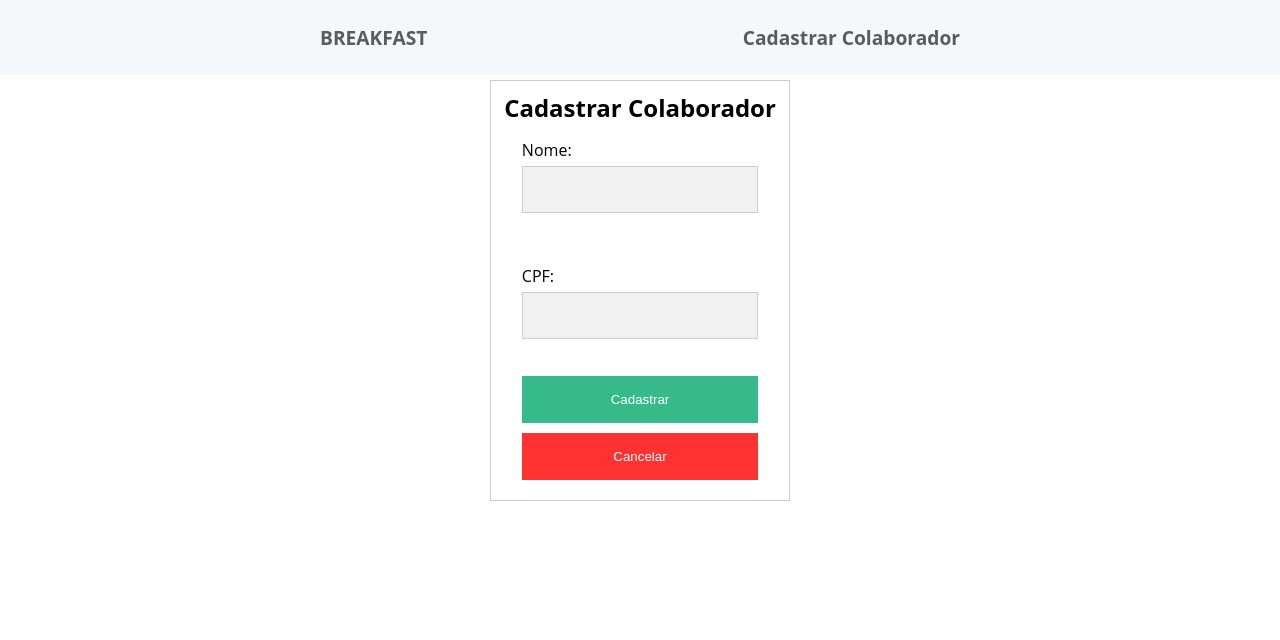
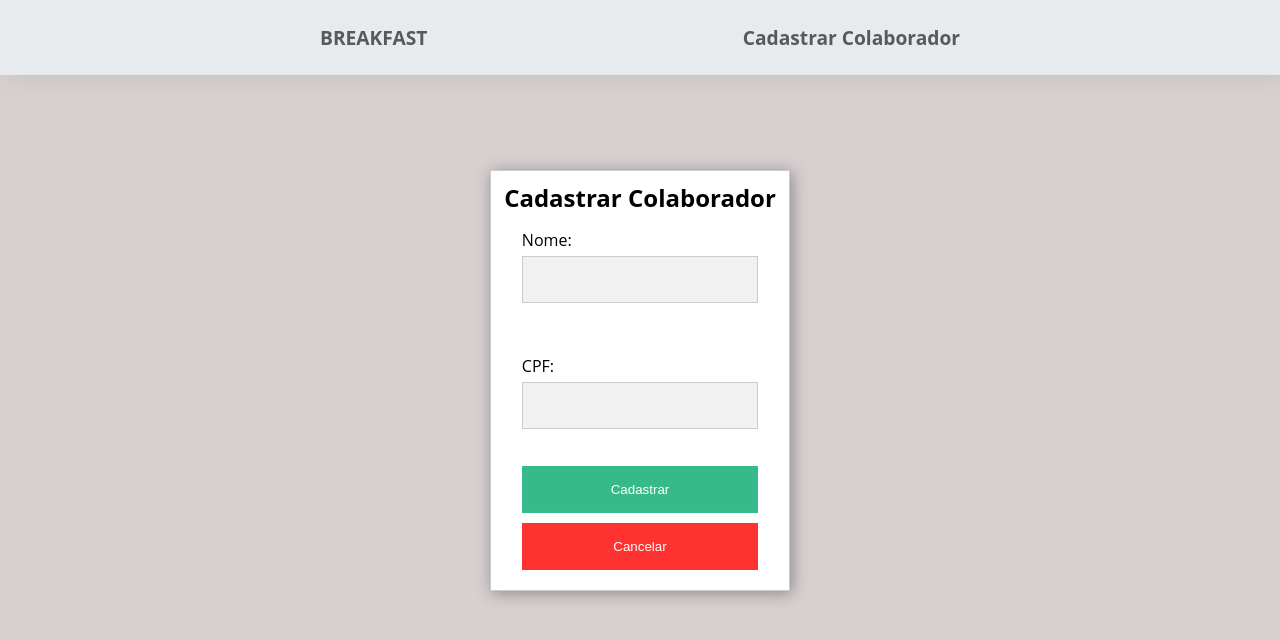
Before and after one commit to MarcosWinicios/breakfast-web, a React (Create React App) app: page /employeeRegistration in a window 1280 px wide. Shown: the top 640 px of the page. Built offline with nearby package versions, Linux system fonts and the light colour scheme; no server answers.

Commit message:
conclused styles

```diff
--- a/src/assets/global.css
+++ b/src/assets/global.css
@@ -1,6 +1,6 @@
 :root {
-    --background-primary-collor: #FFFFFF;
-    --background-secudary-collor: #F5F8FA;
+    --background-primary-collor: #d8d0d0;
+    --background-secudary-collor: #e8ebee;
 }
 
 @import url('https://fonts.googleapis.com/css2?family=Open+Sans:ital,wght@0,300;0,400;0,500;0,600;0,700;0,800;1,300&display=swap');
@@ -13,7 +13,7 @@
 html,
 body,
 #root {
-    background-color: var(--background-main-collor);
+    background-color: var(--background-primary-collor);
     font-family: 'Open Sans', sans-serif;
     height: 100vh;
     display: flex;
@@ -28,12 +28,16 @@ li {
     list-style: none;
 }
 
+.panel {
+    box-shadow: #888786 2px 2px 15px;
+    border: solid 1px #7979783b;
+}
+
 .tag {
     box-shadow: 0px 0px 2px rgb(0 0 0 / 30%);
-    background-color: #f4f4f4;
+    background-color: #dfdfdf93;
     color: #222324;
     font-weight: 400;
-    /* min-width: 150px; */
     padding: 6px 15px;
     font-size: 0.9rem;
     border-radius: 1em;
@@ -64,6 +68,11 @@ li {
     align-items: center;
 }
 
+.form-page {
+    margin-top: 50px;
+    border: solid 1px #ccc;
+}
+
 .form-popup {
     position: fixed;
     border: 3px solid #f1f1f1;
@@ -72,24 +81,21 @@ li {
     display: flex;
     flex-direction: column;
     justify-content: space-between;
+    top: 20vh;
+    right: 30vw;
 }
 
 main {
-    margin-top: 80px;
+    margin-top: 15vh;
 }
 
 .link-icons {
-    opacity: 0.6;
+    opacity: 1;
 }
 
 .link-icons:hover {
     cursor: pointer;
-    opacity: 1
-}
-
-.form-page {
-    /* margin-top: 50px; */
-    border: solid 1px #ccc;
+    opacity: 0.8
 }
 
 .form-container input[type=text] {
--- a/src/components/EmployeeItem/index.tsx
+++ b/src/components/EmployeeItem/index.tsx
@@ -43,7 +43,7 @@ const EmployeeItem = ({ employee }: EmployeeProps) => {
     }
     return (
         <>
-            <section className="employee-container">
+            <section className="employee-container panel">
                 <div className="personal-data-employee-container">
                     <div className="informations">
                         <h3>{employee.name}</h3>
@@ -76,7 +76,7 @@ const EmployeeItem = ({ employee }: EmployeeProps) => {
                     <ul>
                         {employee.items.map(item => (
                             <li key={item.id}>
-                                <span className="tag">
+                                <span className="tag panel">
                                     <p>
                                         {item.name}
                                     </p>
--- a/src/components/EmployeeItem/styles.css
+++ b/src/components/EmployeeItem/styles.css
@@ -1,10 +1,12 @@
 .employee-container {
-    border: solid 2px #adacac;
+    border: solid 1px #adacac;
+    border-radius: 5px;
     display: flex;
     flex-direction: column;
     min-width: 50vw;
     padding: 15px;
     margin-top: 10px;
+    background-color: #F4F4F4;
 }
 
 .employee-container:hover {
--- a/src/components/EmployeePopup /index.tsx
+++ b/src/components/EmployeePopup /index.tsx
@@ -26,7 +26,7 @@ const EmployeePopup = ({ employee, closePopup }: propsPopup) => {
     }
 
     return (
-        <div className="form-popup" id="myForm">
+        <div className="form-popup panel" id="myForm">
             <form onSubmit={handleSubmit} className="form-container">
                 <h1>Editar Colaborador: {employee.name}</h1>
                 <label htmlFor="name">Nome</label>
--- a/src/components/Header/styles.css
+++ b/src/components/Header/styles.css
@@ -1,5 +1,5 @@
 header {
-    box-shadow: var(--color-dark-box-shawdow) 5px 5px 25px;
+    box-shadow: #c7c5c5 5px 5px 20px;
     height: 75px;
     width: 100vw;
     display: flex;
--- a/src/components/ItemPopup/index.tsx
+++ b/src/components/ItemPopup/index.tsx
@@ -1,8 +1,6 @@
 import { FormEvent, useState } from "react";
 import api from "../../services/api";
 import { Employee } from "../../types/employee";
-
-
 
 interface propsPopup {
     id: number,
@@ -32,7 +30,7 @@ const ItemPopup = ({ id, itemName, employee, closePopup }: propsPopup) => {
 
     return (
 
-        <div className="form-popup" id="myForm">
+        <div className="form-popup panel" id="myForm">
 
             <form onSubmit={handleSubmit} className="form-container">
                 <h1>Editar Item: {itemName}</h1>
--- a/src/myRoutes.tsx
+++ b/src/myRoutes.tsx
@@ -3,7 +3,6 @@ import {
     Routes,
     Route
 } from "react-router-dom";
-import Header from "./components/Header";
 import EmployeeList from "./pages/EmployeeList";
 import EmployeeRegistration from "./pages/EmployeeRegistration";
 import ItemRegistration from "./pages/ItemRegistration";
@@ -12,7 +11,6 @@ const MyRoutes = () => {
     return (
         <>
             <BrowserRouter>
-                <Header />
                 <Routes>
                     <Route path="/" element={<EmployeeList />} />
                     <Route path="*" element={<EmployeeList />} />
--- a/src/pages/EmployeeList/index.tsx
+++ b/src/pages/EmployeeList/index.tsx
@@ -1,7 +1,7 @@
 import axios from "axios";
 import { useEffect, useState } from "react";
-import { Link } from "react-router-dom";
 import EmployeeItem from "../../components/EmployeeItem";
+import Header from "../../components/Header";
 import { BASE_URL } from "../../services/request";
 import { EmployeePage } from "../../types/employee";
 import "./styles.css";
@@ -24,6 +24,7 @@ const EmployeeList = () => {
 
     return (
         <>
+            <Header />
             <main>
                 <div className="list-header-cotainer">
                     <h1>Lista de Colaboradores</h1>
--- a/src/pages/EmployeeRegistration/index.tsx
+++ b/src/pages/EmployeeRegistration/index.tsx
@@ -1,5 +1,6 @@
 import { FormEvent, useState } from "react";
 import { useNavigate } from "react-router";
+import Header from "../../components/Header";
 
 import api from "../../services/api";
 
@@ -22,9 +23,9 @@ const EmployeeRegistration = () => {
     }
     return (
         <>
-            <main>
-
-                <section className="form-container form-page">
+            <Header />
+            <main >
+                <section className="form-container panel form-page">
                     <h1>Cadastrar Colaborador</h1>
                     <form onSubmit={employeeRegistration}>
                         <div className="input-block">
--- a/src/pages/ItemRegistration/index.tsx
+++ b/src/pages/ItemRegistration/index.tsx
@@ -1,5 +1,6 @@
 import { FormEvent, useEffect, useState } from "react";
 import { useNavigate, useParams } from "react-router";
+import Header from "../../components/Header";
 import api from "../../services/api";
 
 const ItemRegistration = () => {
@@ -37,9 +38,9 @@ const ItemRegistration = () => {
     }
     return (
         <>
+            <Header />
             <main>
-
-                <section className="form-container form-page">
+                <section className="form-container form-page panel">
                     <h1>Cadastrar Item para {employeeName}</h1>
                     <form onSubmit={itemRegistration}>
                         <div className="input-block">
```
